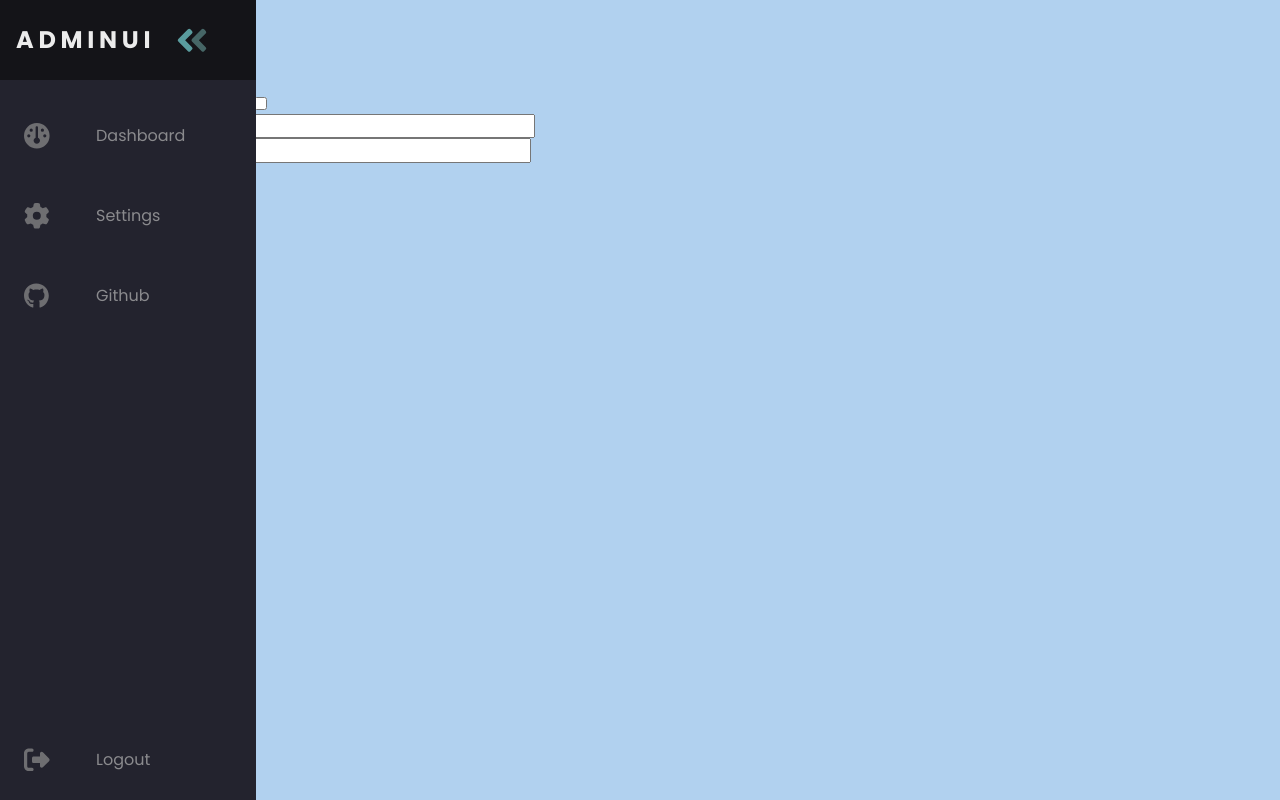
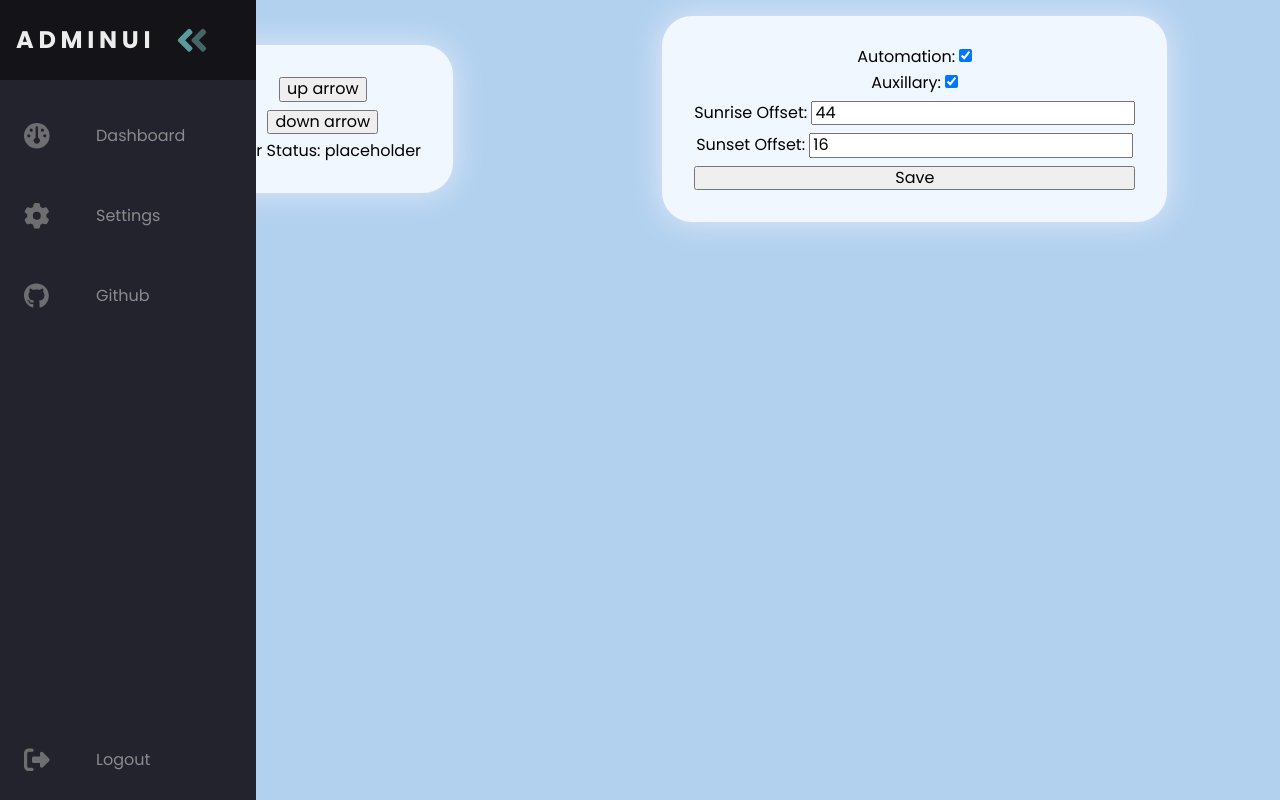
Before and after one commit to Trogiken/PiActuate, a Django app: page /dashboard/ in a window 1280 px wide. Run offline with Django 4.2, Linux system fonts and the light colour scheme; a user stored in the database is signed in; data comes from the database, SQL or seed files in the repository; both versions use the stored data as it was after the commit; some libraries are stand-ins or nearby versions.

Commit message:
Some dashboard styles, backend hooked up

```diff
--- a/webui/controls/forms.py
+++ b/webui/controls/forms.py
@@ -4,21 +4,10 @@ from django.contrib.auth.forms import AuthenticationForm, UsernameField
 from django.contrib.auth.models import User
 
 
-class ControlForm(forms.Form):
-    auxillary_toggle = forms.BooleanField(required=False)
-    # up and down buttons TEMPORARY
-    up = forms.BooleanField(required=False)
-    down = forms.BooleanField(required=False)
-
-    # validation
-
-
-class AutomationForm(forms.Form):
-    automation_toggle = forms.BooleanField(required=False)
-    sunrise_offset = forms.IntegerField()
-    sunset_offset = forms.IntegerField()
-
-    # validation
+class DetailForm(forms.ModelForm):
+    class Meta:
+        model = StartupConfig
+        fields = ("__all__")
 
 
 class SystemConfigForm(forms.ModelForm):
--- a/webui/controls/models.py
+++ b/webui/controls/models.py
@@ -15,18 +15,18 @@ class SystemConfig(models.Model):
     board_mode = models.CharField(max_length=5, default='BCM', editable=False,
                                   help_text="This is the help text for board_mode")
 
-    relay1 = models.IntegerField(default=26, validators=[MinValueValidator(0), MaxValueValidator(31), excluded_pin], help_text="This is the help text for relay1")
-    relay2 = models.IntegerField(default=20, validators=[MinValueValidator(0), MaxValueValidator(31), excluded_pin], help_text="This is the help text for relay2")
-    switch1 = models.IntegerField(default=6, validators=[MinValueValidator(0), MaxValueValidator(31), excluded_pin], help_text="This is the help text for switch1")
-    switch2 = models.IntegerField(default=13, validators=[MinValueValidator(0), MaxValueValidator(31), excluded_pin], help_text="This is the help text for switch2")
-    switch3 = models.IntegerField(default=19, validators=[MinValueValidator(0), MaxValueValidator(31), excluded_pin], help_text="This is the help text for switch3")
-    switch4 = models.IntegerField(default=23, validators=[MinValueValidator(0), MaxValueValidator(31), excluded_pin], help_text="This is the help text for switch4")
-    switch5 = models.IntegerField(default=24, validators=[MinValueValidator(0), MaxValueValidator(31), excluded_pin], help_text="This is the help text for switch5")
-    off_state = models.CharField(max_length=5, choices=OffState.choices, default=OffState.POWER_ON, help_text="This is the help text for off_state")
-    timezone = models.CharField(max_length=100, help_text="This is the help text for timezone")
-    longitude = models.DecimalField(default=0.0, max_digits=9, decimal_places=6, help_text="This is the help text for longitude")
-    latitude = models.DecimalField(default=0.0, max_digits=9, decimal_places=6, help_text="This is the help text for latitude")
-    travel_time = models.IntegerField(default=10, help_text="This is the help text for travel_time")
+    relay1 = models.IntegerField(default=26, validators=[MinValueValidator(0), MaxValueValidator(31), excluded_pin], verbose_name="Relay 1", help_text="This is the help text for relay1")
+    relay2 = models.IntegerField(default=20, validators=[MinValueValidator(0), MaxValueValidator(31), excluded_pin], verbose_name="Relay 2", help_text="This is the help text for relay2")
+    switch1 = models.IntegerField(default=6, validators=[MinValueValidator(0), MaxValueValidator(31), excluded_pin], verbose_name="Switch 1", help_text="This is the help text for switch1")
+    switch2 = models.IntegerField(default=13, validators=[MinValueValidator(0), MaxValueValidator(31), excluded_pin], verbose_name="Switch 2", help_text="This is the help text for switch2")
+    switch3 = models.IntegerField(default=19, validators=[MinValueValidator(0), MaxValueValidator(31), excluded_pin], verbose_name="Switch 3", help_text="This is the help text for switch3")
+    switch4 = models.IntegerField(default=23, validators=[MinValueValidator(0), MaxValueValidator(31), excluded_pin], verbose_name="Switch 4", help_text="This is the help text for switch4")
+    switch5 = models.IntegerField(default=24, validators=[MinValueValidator(0), MaxValueValidator(31), excluded_pin], verbose_name="Switch 5", help_text="This is the help text for switch5")
+    off_state = models.CharField(max_length=5, choices=OffState.choices, default=OffState.POWER_ON, verbose_name="Off State", help_text="This is the help text for off_state")
+    timezone = models.CharField(max_length=100, verbose_name="Timezone", help_text="This is the help text for timezone")
+    longitude = models.DecimalField(default=0.0, max_digits=9, decimal_places=6, verbose_name="Longitude", help_text="This is the help text for longitude")
+    latitude = models.DecimalField(default=0.0, max_digits=9, decimal_places=6, verbose_name="Latitude", help_text="This is the help text for latitude")
+    travel_time = models.IntegerField(default=10, verbose_name="Travel Time", help_text="This is the help text for travel_time")
 
     def __str__(self):
         return "SystemConfig"
@@ -44,10 +44,10 @@ class SystemConfig(models.Model):
 class StartupConfig(models.Model):
     # property function to give sunrise and sunset time?
 
-    automation = models.BooleanField(default=False)
-    sunrise_offset = models.IntegerField(default=0)
-    sunset_offset = models.IntegerField(default=0)
-    auxillary = models.BooleanField(default=False)
+    automation = models.BooleanField(default=False, verbose_name="Automation", help_text="Toggle automation on or off")
+    auxillary = models.BooleanField(default=False, verbose_name="Auxillary", help_text="Toggle auxillary on or off")
+    sunrise_offset = models.IntegerField(default=0, verbose_name="Sunrise Offset", help_text="Add or subtract minutes from sunrise")
+    sunset_offset = models.IntegerField(default=0, verbose_name="Sunset Offset", help_text="Add or subtract minutes from sunset")
 
     def __str__(self):
         return "StartupConfig"
--- a/webui/controls/static/controls/dashboard.css
+++ b/webui/controls/static/controls/dashboard.css
@@ -0,0 +1,38 @@
+.container {
+    display: flex;
+    gap: 1rem;
+}
+
+/* Small screens */
+@media only screen and (max-width: 600px) {
+    .container {
+      /* small screen, nav gets in way */
+      margin-bottom: 5rem;
+
+      flex-direction: column;
+    }
+}
+/* Large screens */
+@media only screen and (min-width: 600px) {
+    /* put form in center of screen */
+    .container {
+      flex-direction: row;
+    }
+}
+
+.Control-container,
+.Detail-container {
+    background: #f1f7fe;
+    padding: 2rem;
+    border-radius: 30px;
+    box-shadow: 0 0 2rem #e6e9f9;
+    margin: auto;
+    text-align: center;
+}
+
+.Control-form,
+.Detail-form {
+    display: flex;
+    flex-direction: column;
+    gap: .5rem;
+}
--- a/webui/controls/templates/controls/dashboard.html
+++ b/webui/controls/templates/controls/dashboard.html
@@ -14,23 +14,21 @@
 
 {% block content %}
     <section class="Control-container">
-      <form class="Control-form" action="{% url 'control-post' %}" method="POST">
-        {% csrf_token %}
-        {% for form_field in control_form %}
-          <div class="form-control">
-            {{ form_field.label_tag }}
-            {{ form_field }}
-            {{ form_field.errors }}
-          </div>
-        {% endfor %}
-        <button class="submit-button" type="submit">Save</button>
-      </form>
+      <div class="Control-form">
+        <form action="{% url 'door_up-post' %}" method="POST">
+          <button id="up_button" type="submit">up arrow</button>
+        </form>
+        <form action="{% url 'door_down-post' %}" method="POST">
+          <button id="down_button" type="submit">down arrow</button>
+        </form>
+        <label>Door Status: <span id="status_text">placeholder</span></label>
+      </div>
     </section>
 
-    <section class="Automation-container">
-      <form class="Automation-form" action="{% url 'automation-post' %}" method="POST">
+    <section class="Detail-container">
+      <form class="Detail-form" action="{% url 'detail-post' %}" method="POST">
         {% csrf_token %}
-        {% for form_field in automation_form %}
+        {% for form_field in detail_form %}
           <div class="form-control">
             {{ form_field.label_tag }}
             {{ form_field }}
--- a/webui/controls/urls.py
+++ b/webui/controls/urls.py
@@ -11,10 +11,12 @@ urlpatterns = [
      path("system-config/",
          views.SystemConfigView.as_view(), name="systemconfig-page"),
 
-    path("control-post/",
-         views.ControlPostView.as_view(), name="control-post"),
-    path("automation-post/",
-         views.AutomationPostView.as_view(), name="automation-post"),
+    path("dashboard/door_up/",
+         views.door_up, name="door_up-post"),
+    path("dashboard/door_down/",
+        views.door_down, name="door_down-post"),
+    path("detail-post/",
+         views.DetailPostView.as_view(), name="detail-post"),
 
      path('auth/',
          include('django.contrib.auth.urls')),
--- a/webui/controls/views.py
+++ b/webui/controls/views.py
@@ -1,13 +1,16 @@
 from django.shortcuts import render
 
+from django.http import HttpResponse
 from django.contrib.auth.views import LoginView
 from django.views.generic import View
 from django.shortcuts import redirect
 from django.contrib import messages
 from django.contrib.auth.mixins import LoginRequiredMixin
+from django.contrib.auth.decorators import login_required
+from django.views.decorators.csrf import csrf_exempt
 
 
-from .forms import SystemConfigForm, UserLoginForm, ControlForm, AutomationForm
+from .forms import SystemConfigForm, UserLoginForm, DetailForm
 from .models import SystemConfig, StartupConfig
 
 
@@ -28,31 +31,48 @@ class UserLoginView(LoginView):
     redirect_authenticated_user = True
 
 
-class ControlPostView(LoginRequiredMixin, View):
-    def post(self, request):
-        pass
+@login_required
+@csrf_exempt
+def door_up(request):
+    """door up"""
+    if request.method == "POST":
+        print('door up')
+        # TODO dont redirect and add code
+        return redirect("dashboard-page")
 
 
-class AutomationPostView(LoginRequiredMixin, View):
+@login_required
+@csrf_exempt
+def door_down(request):
+    """door down"""
+    if request.method == "POST":
+        print('door down')
+        # TODO dont redirect and add code
+        return redirect("dashboard-page")
+
+
+class DetailPostView(LoginRequiredMixin, View):
     def post(self, request):
-        pass
+        detail_form = DetailForm(request.POST)
+        if detail_form.is_valid():
+            startup_config = StartupConfig.objects.first()
+            startup_config.automation = detail_form.cleaned_data["automation"]
+            startup_config.auxillary = detail_form.cleaned_data["auxillary"]
+            startup_config.sunrise_offset = detail_form.cleaned_data["sunrise_offset"]
+            startup_config.sunset_offset = detail_form.cleaned_data["sunset_offset"]
+            startup_config.save()
+            messages.add_message(request, messages.INFO, "Saved")
+            return redirect("dashboard-page")
+        else:
+            messages.add_message(request, messages.ERROR, "Problem Saving")
+            return render(request, "controls/dashboard.html", {
+                "detail_form": detail_form,
+            })
 
 
 # do the same as above but with a view class
 class DashboardView(LoginRequiredMixin, View):
     """View for the dashboard page"""
-
-    # MAKE VALIDATION FOR THE FORMS, CALL THE FOLLOWING TO VALIDATE SELF MADE FORMS
-    """from django.core.exceptions import ValidationError
-
-        try:
-            article.full_clean()
-        except ValidationError as e:
-            # Do something based on the errors contained in e.message_dict.
-            # Display them to a user, or handle them programmatically.
-            pass
-    """
-
     def get(self, request):
         if not SystemConfig.objects.exists():  # if there is no system config force user to create one on the system config page
             return redirect("systemconfig-page")
@@ -62,8 +82,7 @@ class DashboardView(LoginRequiredMixin, View):
 
         # TODO fill values with already existing values from the database
         return render(request, "controls/dashboard.html", {
-            "control_form": ControlForm(),
-            "automation_form": AutomationForm()
+            "detail_form": DetailForm(instance=StartupConfig.objects.first()),
         })
 
 
@@ -74,7 +93,7 @@ class SystemConfigView(LoginRequiredMixin, View):
             return render(request, "controls/systemconfig.html", {
                 "systemconfig_form": SystemConfigForm(instance=SystemConfig.objects.first())
                 })
-        else:
+        else:  # if there is no system config force user to create one on the system config page
             messages.add_message(request, messages.INFO, "Save the system config to continue to the dashboard")
             return render(request, "controls/systemconfig.html", {
                 "systemconfig_form": SystemConfigForm(),
```
Also changed, not shown: webui/controls/migrations/0007_alter_startupconfig_options_and_more.py (added), webui/db.sqlite3.
